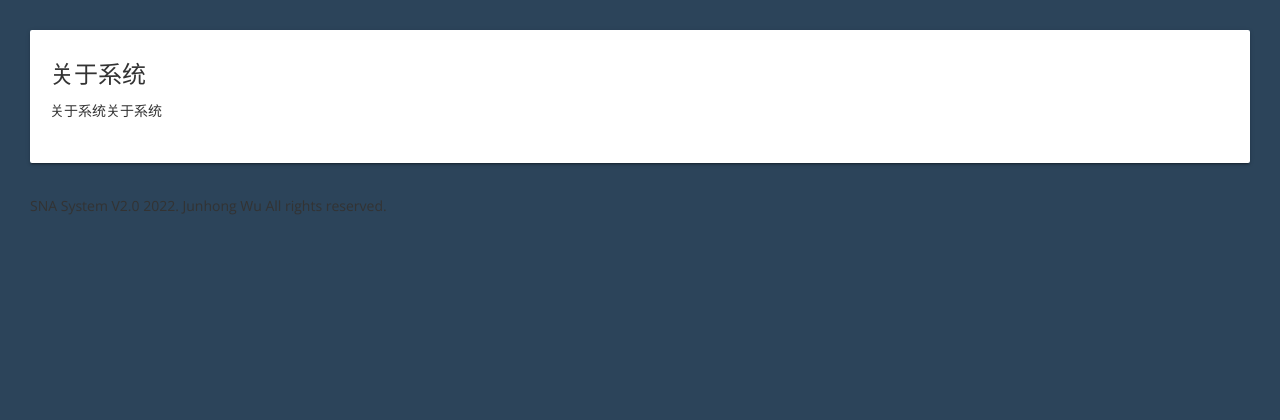
After one commit to Rollbear-bot/SNA_System, a Django app: page /about in a window 1280 px wide. The commit adds this page. Shown: the top 420 px of the page. Run offline with Django 4.2, Linux system fonts and the light colour scheme; some libraries are stand-ins or nearby versions.

```diff
--- /dev/null
+++ b/SNA/templates/SNA/about.html
@@ -0,0 +1,77 @@
+<!DOCTYPE html>
+{% load static %}
+
+<head>
+    <meta charset="utf-8" />
+    <meta name="viewport" content="width=device-width, initial-scale=1.0" />
+    <title>SNA</title>
+
+    <link href="https://fonts.googleapis.com/icon?family=Material+Icons" rel="stylesheet">
+    <link rel="stylesheet" href="{% static 'assets/materialize/css/materialize.min.css' %}" media="screen,projection" />
+    <!-- Bootstrap Styles-->
+    <link href="{% static 'assets/css/bootstrap.css' %}" rel="stylesheet" />
+    <!-- FontAwesome Styles-->
+    <link href="{% static 'assets/css/font-awesome.css' %}" rel="stylesheet" />
+    <!-- Morris Chart Styles-->
+    <link href="{% static 'assets/js/morris/morris-0.4.3.min.css' %}" rel="stylesheet" />
+    <!-- Custom Styles-->
+    <link href="{% static 'assets/css/custom-styles.css' %}" rel="stylesheet" />
+    <!-- Google Fonts-->
+    <link href='http://fonts.googleapis.com/css?family=Open+Sans' rel='stylesheet' type='text/css' />
+    <link rel="stylesheet" href="{% static 'assets/js/Lightweight-Chart/cssCharts.css' %}">
+</head>
+<body>
+    <!-- JS Scripts-->
+    <!-- jQuery Js -->
+    <script src="{% static 'assets/js/jquery-1.10.2.js' %}"></script>
+
+    <!-- Bootstrap Js -->
+    <script src="{% static 'assets/js/bootstrap.min.js' %}"></script>
+
+    <script src="{% static 'assets/materialize/js/materialize.min.js' %}"></script>
+
+    <!-- Metis Menu Js -->
+    <script src="{% static 'assets/js/jquery.metisMenu.js' %}"></script>
+    <!-- Morris Chart Js -->
+    <script src="{% static 'assets/js/morris/raphael-2.1.0.min.js' %}"></script>
+    <script src="{% static 'assets/js/morris/morris.js' %}"></script>
+
+
+    <script src="{% static 'assets/js/easypiechart.js' %}"></script>
+    <script src="{% static 'assets/js/easypiechart-data.js' %}"></script>
+
+    <script src="{% static 'assets/js/Lightweight-Chart/jquery.chart.js' %}"></script>
+
+    <!-- Custom Js -->
+    <script src="{% static 'assets/js/custom-scripts.js' %}"></script>
+
+
+
+
+
+
+
+
+
+    <div id="page-inner">
+
+            <div class="row">
+                <div class="col-md-12">
+                     <div class="card">
+                         <div class="card-content">
+                             <span class="card-title">关于系统</span>
+                             <p>
+                                 关于系统关于系统
+                             </p>
+                           <div class="clearBoth"><br/></div>
+						 </div>
+						 </div>
+                </div>
+            </div>
+
+            <footer><p>SNA System V2.0 2022. Junhong Wu All rights reserved.</p></footer>
+        </div>
+
+
+
+</body>
--- a/SNA/urls.py
+++ b/SNA/urls.py
@@ -15,4 +15,7 @@ urlpatterns = [
     path('login/', views.Login.as_view(), name='login'),
     path('show_result/', views.tiles_plot, name='show_result'),
     path('dataset_alter/', views.dataset_alter, name='d_alter'),
+    path('about', views.about_sys, name="about_sys"),
+    path('d_upload_single', views.dataset_upload_single, name='d_upload_single'),
+    path('d_lt', views.dataset_lt_single, name='d_lt_single'),
 ]
--- a/SNA/views.py
+++ b/SNA/views.py
@@ -239,3 +239,16 @@ def tiles_plot(req):
     # 转发到可视化页面的模板
     return render(req, "SNA/tiles_plot.html",
                   {"data": data})
+
+
+def about_sys(req):
+    """关于系统"""
+    return render(req, "SNA/about.html")
+
+
+def dataset_lt_single(req):
+    return render(req, "SNA/dataset_lt.html")
+
+
+def dataset_upload_single(req):
+    return render(req, "SNA/dataset_upload.html")
```
Also changed, not shown: SNA/templates/SNA/dataset_lt.html (added, +10 -0 lines), SNA/templates/SNA/dataset_upload.html (added, +10 -0 lines), SNA/templates/SNA/detail.html (+3 -7 lines).
